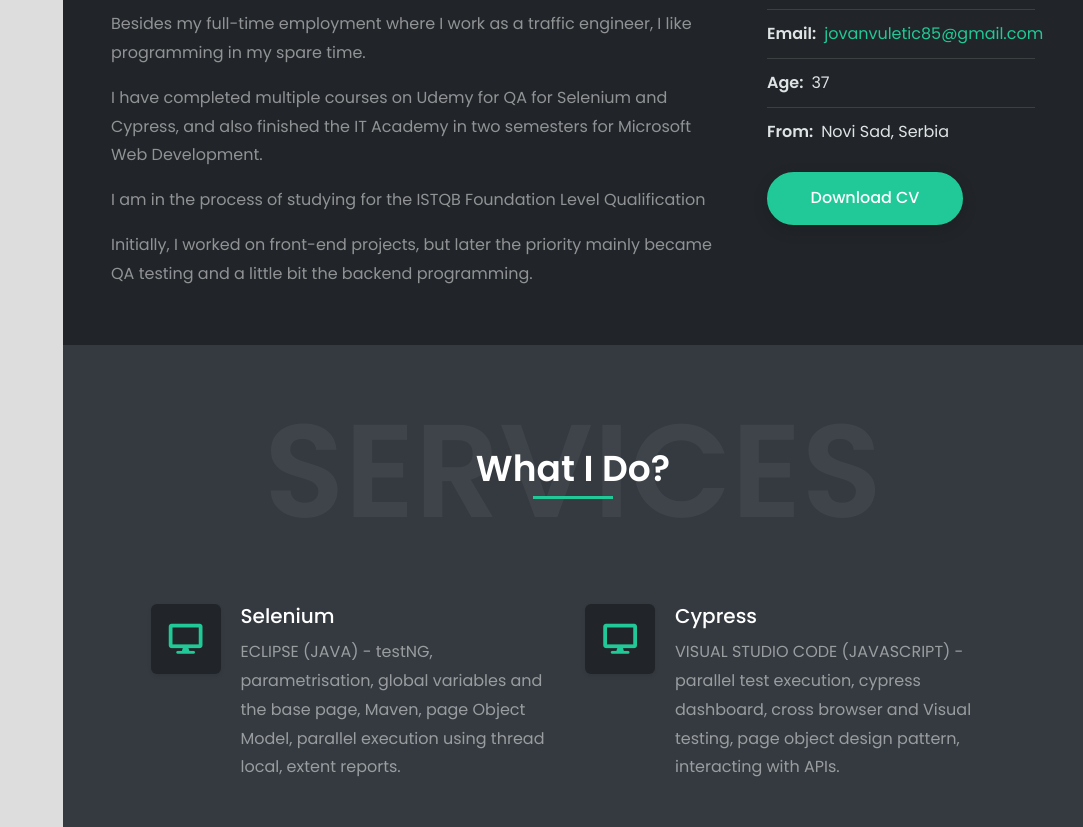
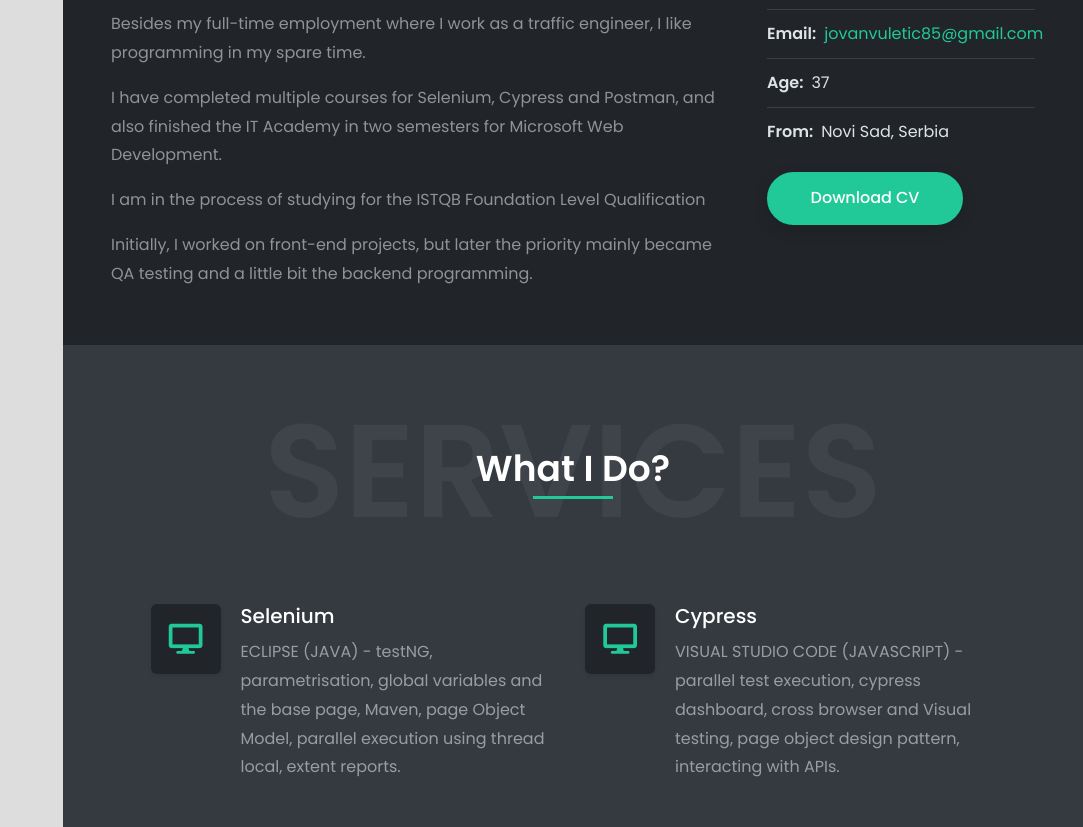
Before and after one commit to jovanvuletic85/jovanvuletic85.github.io, a plain HTML site: page index.html in a window 1280 px wide. Shown: the part 1099-1926 px from the top of the page, without its empty margins (197-1280 px from the left). Drawn offline with Linux system fonts and the light colour scheme.

Commit message:
Update index.html

```diff
--- a/index.html
+++ b/index.html
@@ -113,7 +113,7 @@
           <div class="col-lg-7 col-xl-8 text-center text-lg-start">
             <h2 class="text-7 text-white fw-600 mb-3">I'm <span class="text-primary">Jovan Vuletic</span></h2>
             <p class="text-white-50">Besides my full-time employment where I work as a traffic engineer, I like programming in my spare time.</p>
-	    <p class="text-white-50">I have completed multiple courses on Udemy for QA for Selenium and Cypress, and also finished the IT Academy in two semesters for Microsoft Web Development.</p>
+	    <p class="text-white-50">I have completed multiple courses for Selenium, Cypress and Postman, and also finished the IT Academy in two semesters for Microsoft Web Development.</p>
 	    <p class="text-white-50">I am in the process of studying for the ISTQB Foundation Level Qualification</p>
 	    <p class="text-white-50">Initially, I worked on front-end projects, but later the priority mainly became QA testing and a little bit the backend programming.</p>
           </div>
```
